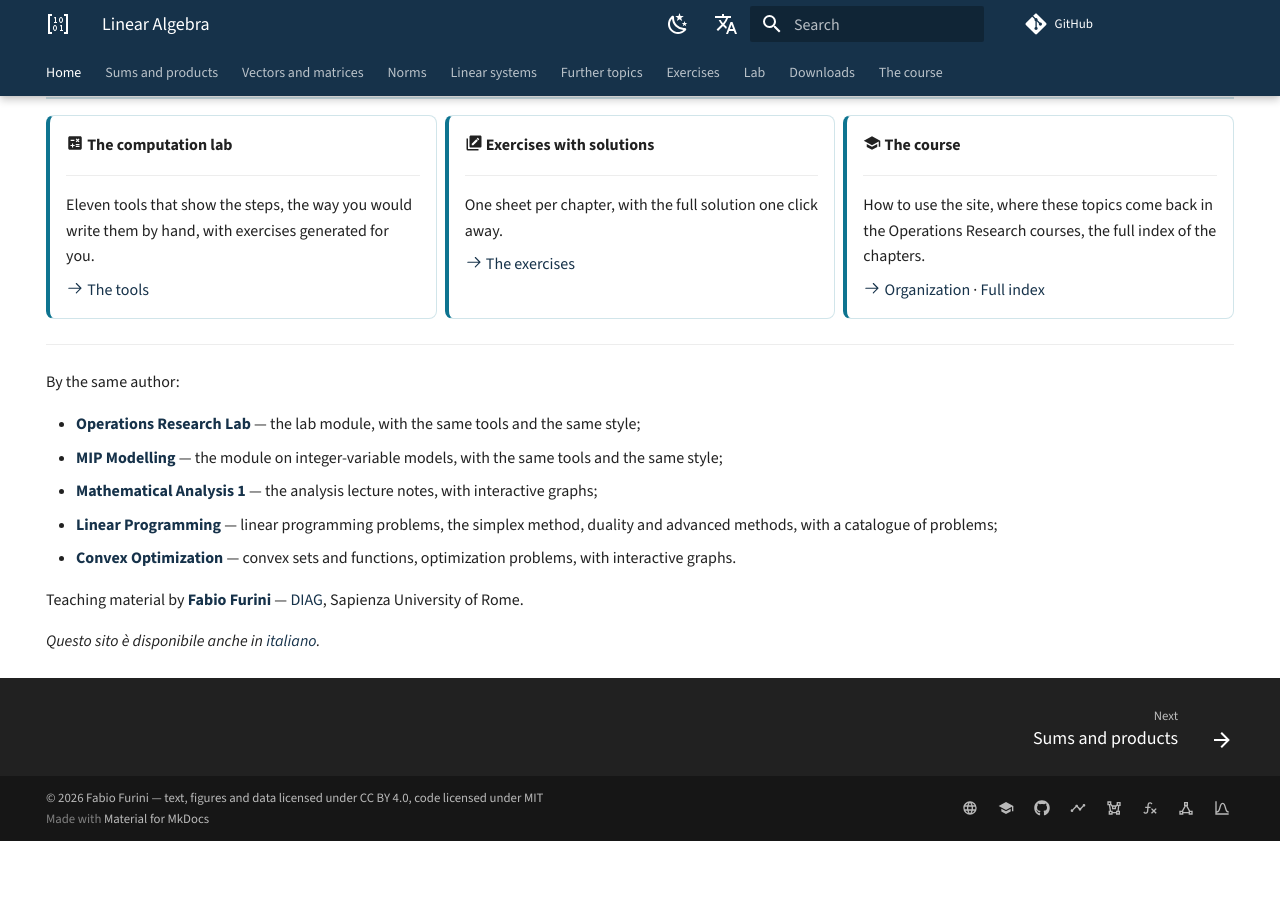
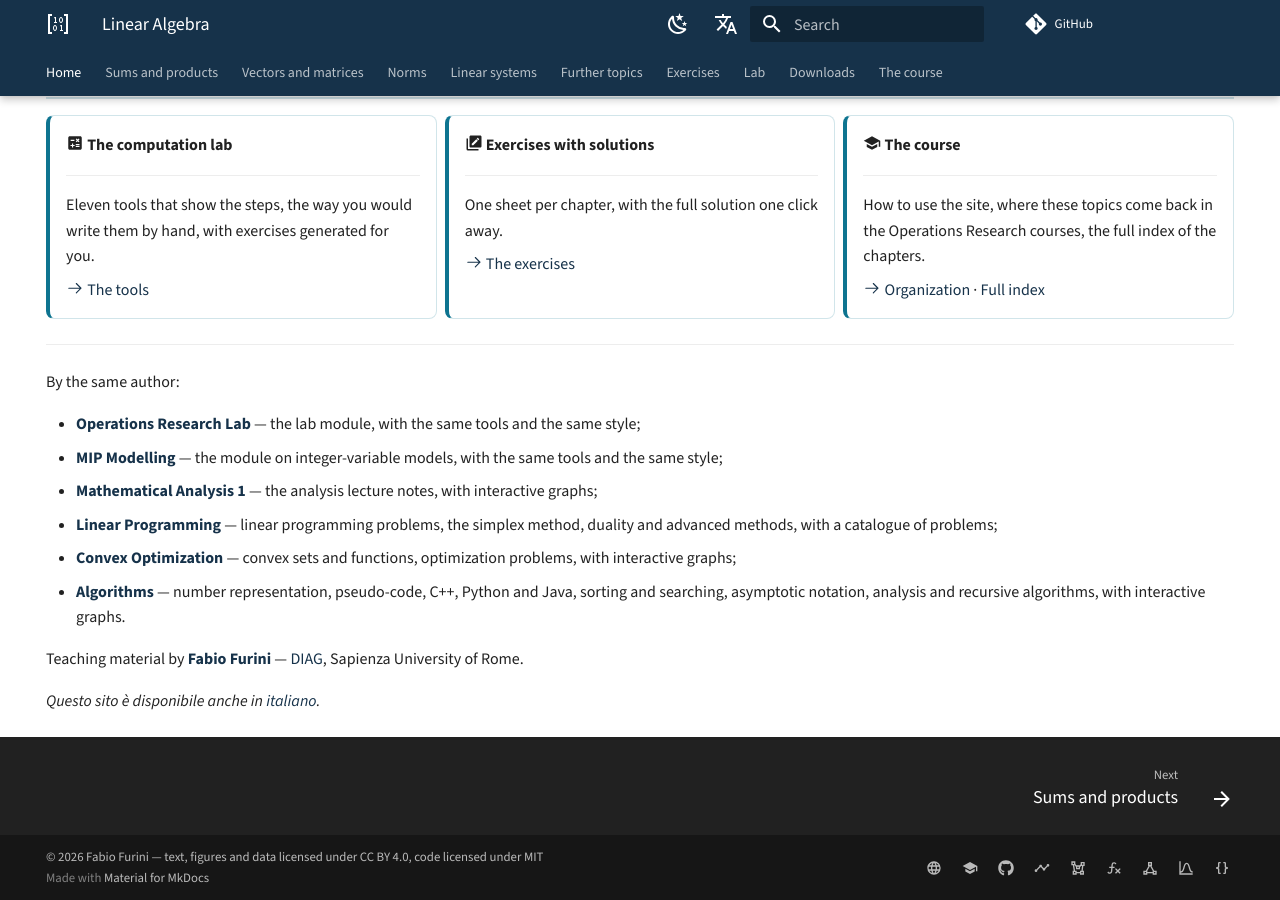
Before and after one commit to fabiofurini/linear-algebra, an MkDocs documentation site: the page built from docs/index.md, in a window 1280 px wide and 900 px high, scrolled down 2199 px. Built offline with MkDocs 1.6.1 and Material for MkDocs 9.7.7, drawn with Linux system fonts in a browser that asks for light colours; comment, search, counter and statistics services are not loaded; before the commit the page ends 3040 px from its top, so only the background shows below that.

Commit message:
Link the new Algorithms course from the series
Co-Authored-By: Claude Opus 5.5 <noreply@anthropic.com>

```diff
--- a/docs/index.md
+++ b/docs/index.md
@@ -148,7 +148,8 @@ By the same author:
 - **[MIP Modelling](https://fabiofurini.github.io/mip-modelling/)** — the module on integer-variable models, with the same tools and the same style;
 - **[Mathematical Analysis 1](https://fabiofurini.github.io/mathematical-analysis-1/)** — the analysis lecture notes, with interactive graphs;
 - **[Linear Programming](https://fabiofurini.github.io/linear-programming/)** — linear programming problems, the simplex method, duality and advanced methods, with a catalogue of problems;
-- **[Convex Optimization](https://fabiofurini.github.io/convex-optimization/)** — convex sets and functions, optimization problems, with interactive graphs.
+- **[Convex Optimization](https://fabiofurini.github.io/convex-optimization/)** — convex sets and functions, optimization problems, with interactive graphs;
+- **[Algorithms](https://fabiofurini.github.io/algorithms/)** — number representation, pseudo-code, C++, Python and Java, sorting and searching, asymptotic notation, analysis and recursive algorithms, with interactive graphs.
 
 Teaching material by **[Fabio Furini](https://fabiofurini.github.io/)** —
 [DIAG](https://www.diag.uniroma1.it/), Sapienza University of Rome.
--- a/mkdocs.yml
+++ b/mkdocs.yml
@@ -79,6 +79,9 @@ extra:
     - icon: material/chart-bell-curve
       link: https://fabiofurini.github.io/convex-optimization/
       name: Convex Optimization
+    - icon: material/code-braces
+      link: https://fabiofurini.github.io/algorithms/
+      name: Algorithms
   alternate:
     - name: Italiano
       link: https://fabiofurini.github.io/algebra-lineare/
```
Also changed, not shown: README.md (+1 -0 lines), docs/organization.md (+1 -0 lines).
